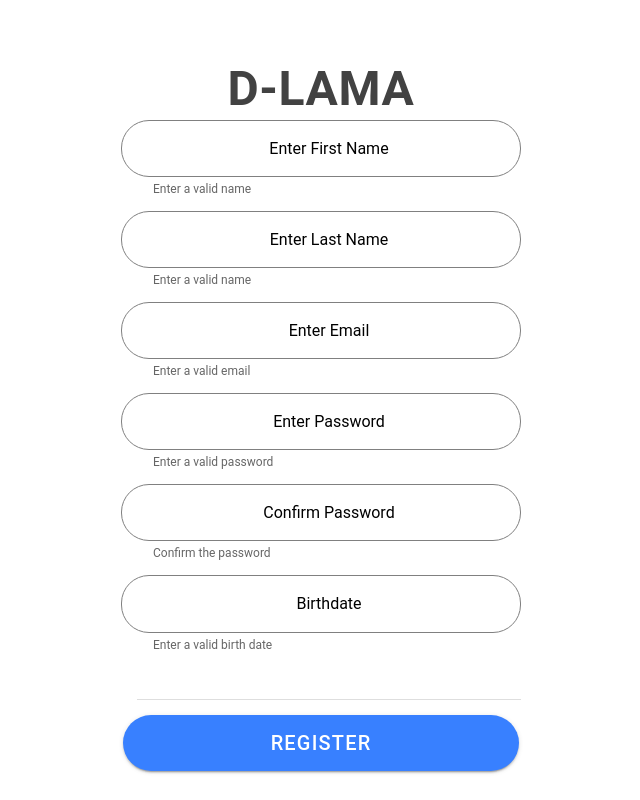
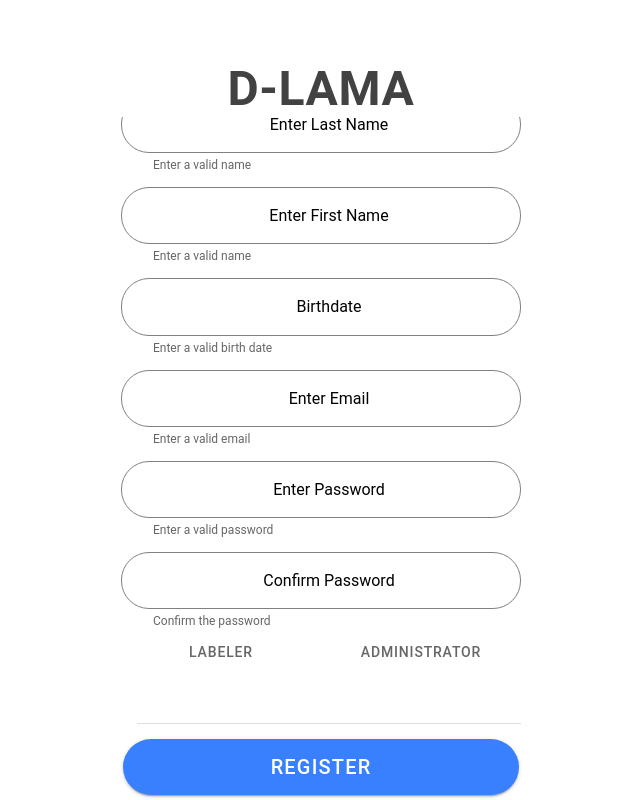
Before and after one commit to d-lama/d-lama-webapp, a React (Vite) app: page /registration in a window 1280 px wide. Shown: the whole page, without its empty margins (319-959 px from the left). Built offline with nearby package versions, Linux system fonts and the light colour scheme.

Commit message:
added segment isAdmin
rearranged input fields

```diff
--- a/src/pages/Registration.tsx
+++ b/src/pages/Registration.tsx
@@ -4,6 +4,8 @@ import {
   IonItem,
   IonLabel,
   IonPage,
+  IonSegment,
+  IonSegmentButton,
   IonTitle,
   IonToolbar,
 } from "@ionic/react";
@@ -12,6 +14,7 @@ import React, { useState } from "react";
 import { API_URL } from "../App";
 import { Button, ButtonType } from "../components/forms/Button";
 import { Input, InputType } from "../components/forms/Input";
+import { isEmailValid } from "../helper/formHelper";
 
 function Registration() {
   const [labelText, setLabelText] = useState("");
@@ -22,19 +25,25 @@ function Registration() {
     password: "",
     confirmPassword: "",
     birthDate: "",
+    isAdmin: false,
   });
-
-  function isValidEmail(email: string) {
-    return /^[A-Z0-9._%+-]+@[A-Z0-9.-]+\.[A-Z]{2,4}$/i.test(email);
-  }
 
   function handleChange(e: { target: { name: any; value: any } }) {
     setMask((prev) => ({ ...prev, [e.target.name]: e.target.value }));
   }
 
+  function handleIsAdminChange(e: any) {
+    if (e.detail.value === undefined) return;
+    let isAdminValue = e.detail.value === "admin";
+    setMask((prev) => ({ ...prev, isAdmin: isAdminValue }));
+  }
+
   const handleSubmit = function (e: React.SyntheticEvent) {
     e.preventDefault();
-    if (!isValidEmail(mask.email)) {
+
+    console.log(mask);
+
+    if (!isEmailValid(mask.email)) {
       setLabelText("Invalid email!");
       return;
     }
@@ -50,7 +59,7 @@ function Registration() {
         password: mask.password,
         confirmPassword: mask.confirmPassword,
         birthDate: mask.birthDate,
-        isAdmin: false,
+        isAdmin: mask.isAdmin,
       })
       .then(() => {
         window.location.href = "/registrationSucceed";
@@ -100,6 +109,15 @@ function Registration() {
               onSubmit={handleSubmit}
             >
               <Input
+                name={"lastName"}
+                change={handleChange}
+                inputName={"Enter Last Name"}
+                placeholder={"Muster"}
+                helperText={"Enter a valid name"}
+                errorText={"Invalid email"}
+                inputType={InputType.text}
+              />
+              <Input
                 name={"firstName"}
                 change={handleChange}
                 inputName={"Enter First Name"}
@@ -109,13 +127,13 @@ function Registration() {
                 inputType={InputType.text}
               />
               <Input
-                name={"lastName"}
+                name={"birthDate"}
                 change={handleChange}
-                inputName={"Enter Last Name"}
-                placeholder={"Muster"}
-                helperText={"Enter a valid name"}
-                errorText={"Invalid email"}
-                inputType={InputType.text}
+                inputName={"Birthdate"}
+                placeholder={""}
+                helperText={"Enter a valid birth date"}
+                errorText={"Invalid date"}
+                inputType={InputType.date}
               />
               <Input
                 name={"email"}
@@ -144,15 +162,14 @@ function Registration() {
                 errorText={"Invalid password"}
                 inputType={InputType.password}
               />
-              <Input
-                name={"birthDate"}
-                change={handleChange}
-                inputName={"Birthdate"}
-                placeholder={""}
-                helperText={"Enter a valid birth date"}
-                errorText={"Invalid date"}
-                inputType={InputType.date}
-              />
+              <IonSegment onIonChange={handleIsAdminChange}>
+                <IonSegmentButton value="labeler">
+                  <IonLabel>Labeler</IonLabel>
+                </IonSegmentButton>
+                <IonSegmentButton value="admin">
+                  <IonLabel>Administrator</IonLabel>
+                </IonSegmentButton>
+              </IonSegment>
               <IonItem id="{{error}}" style={{ marginBottom: "15px" }}>
                 {labelText && (
                   <IonLabel className="ion-text-center" color="danger">
```
